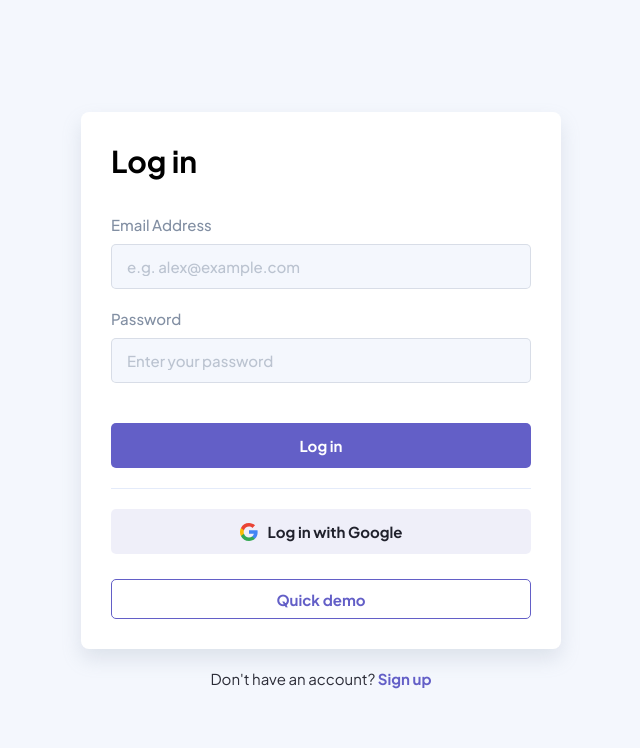
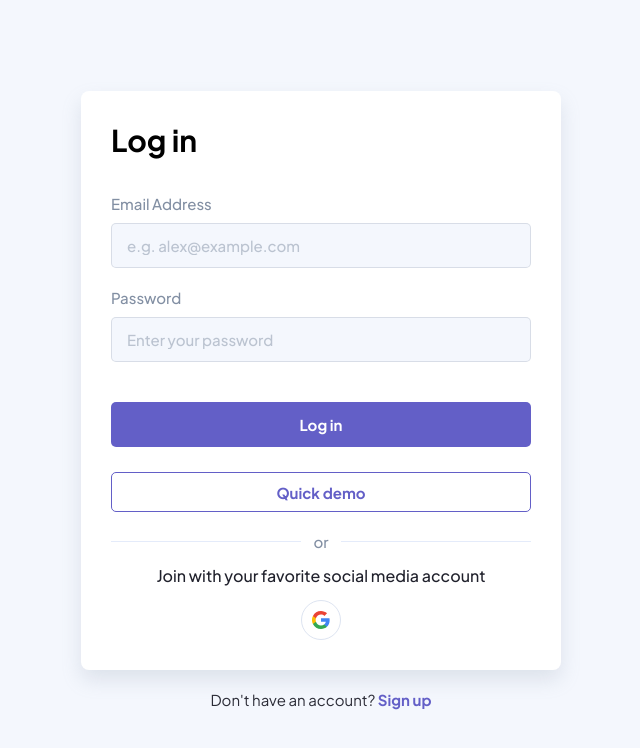
Before and after one commit to JiaHe35354/kanban-task-management, a Next.js app: page / in a window 1280 px wide. Shown: the top 748 px of the page, without its empty margins (319-959 px from the left). Built offline with nearby package versions, Linux system fonts and the light colour scheme; no server answers.

Commit message:
change the Google login button style

```diff
--- a/components/auth/AuthForm.js
+++ b/components/auth/AuthForm.js
@@ -153,12 +153,28 @@ export default function AuthForm() {
           </button>
         </form>
 
-        <div className={classes.divider}></div>
+        <button
+          className={`${classes.btn} ${classes.demoBtn} focusRing`}
+          onClick={handleDemoLogin}
+        >
+          Quick demo
+        </button>
 
+        <div className={classes.dividerContainer}>
+          <span className={classes.dividerLine}></span>
+          <span className={classes.dividerText}>or</span>
+          <span className={classes.dividerLine}></span>
+        </div>
+
+        <p className={classes.joinText}>
+          Join with your favorite social media account
+        </p>
+
+        <div className={classes.googleBtnWrapper}>
           <button
             type="button"
             onClick={handleGoogleLogin}
-          className={`${classes.btn} ${classes.googleButton}`}
+            className={classes.googleButton}
           >
             <svg
               xmlns="http://www.w3.org/2000/svg"
@@ -183,15 +199,9 @@ export default function AuthForm() {
                 fill="#ea4335"
               />
             </svg>
-          {isLogin ? "Log in" : "Sign up"} with Google
+            {/* {isLogin ? "Log in" : "Sign up"} with Google */}
           </button>
-
-        <button
-          className={`${classes.btn} ${classes.demoBtn} focusRing`}
-          onClick={handleDemoLogin}
-        >
-          Quick demo
-        </button>
+        </div>
       </div>
 
       <p className={classes.switchAuth}>
--- a/components/auth/AuthForm.module.css
+++ b/components/auth/AuthForm.module.css
@@ -106,30 +106,59 @@
   background-color: var(--purple-hover);
 }
 
-.divider {
-  width: 100%;
+.dividerContainer {
+  display: flex;
+  align-items: center;
+  gap: 1.2rem;
+  text-align: center;
+  margin: 2rem 0 1.4rem 0;
+}
+
+.dividerLine {
+  flex: 1;
   height: 1.5px;
-  margin: 2rem 0;
   background-color: var(--lines-light);
 }
 
-.googleButton {
+.dividerText {
+  font-size: 1.5rem;
+  font-weight: 500;
+  color: var(--medium-grey);
+}
+
+.joinText {
+  font-size: 1.6rem;
+  font-weight: 500;
+  text-align: center;
+  color: var(--very-dark-grey);
+  margin-bottom: 1.4rem;
+}
+
+.googleBtnWrapper {
   width: 100%;
-  height: 4.5rem;
-  background: var(--main-purple-10);
-  color: var(--very-dark-grey);
+  height: 4rem;
   display: flex;
   align-items: center;
   justify-content: center;
-  gap: 10px;
+}
 
+.googleButton {
+  width: 4rem;
+  height: 4rem;
+  border: 1px solid #dde4f1;
+  border-radius: 50%;
+  background: var(--white);
+  display: flex;
+  align-items: center;
+  justify-content: center;
   cursor: pointer;
+  transition: var(--transition);
 }
 
 .googleButton:hover,
 .googleButton:focus {
   outline: none;
-  background-color: var(--main-purple-25);
+  background-color: var(--main-purple-10);
 }
 
 .googleButton svg {
```
Lines whose indentation alone changed are shown as unchanged.
